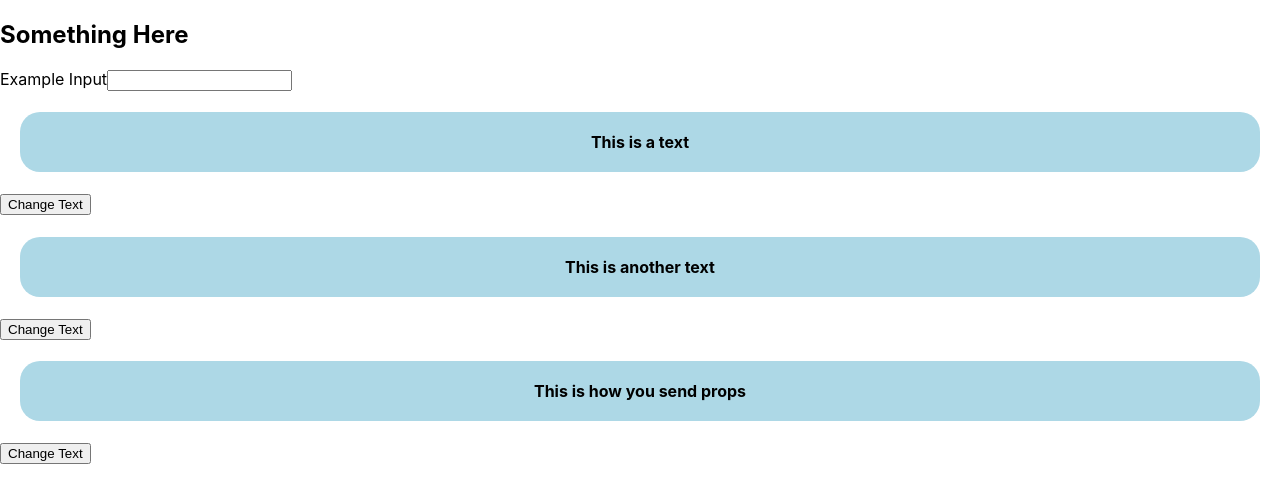
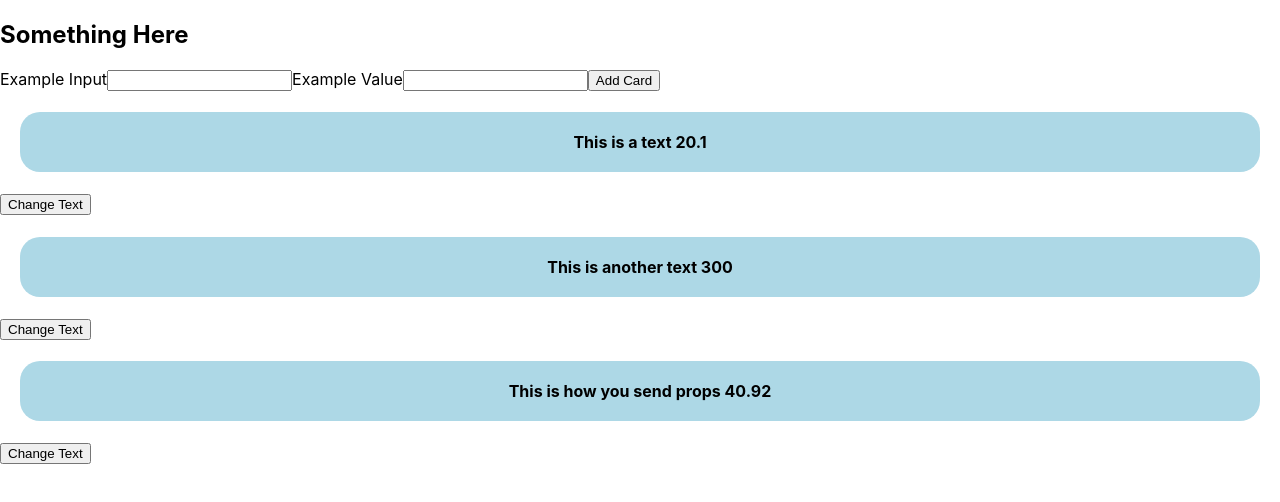
Before and after one commit to ranjan98/react-practice, a React (Create React App) app: page / in a window 1280 px wide. Shown: the top 502 px of the page. Built offline with nearby package versions, Linux system fonts and the light colour scheme.

Commit message:
Add Handling form Submission

```diff
--- a/src/App.js
+++ b/src/App.js
@@ -4,13 +4,14 @@ import './App.css';
 
 function App() {
   const textArr = ["This is a text", "This is another text", "This is how you send props"];
+  const valArr = [20.10, 300, 40.92];
   return (
     <div>
       <h2> Something Here </h2>
       <AddCard />
-      <Card text = {textArr[0]} />
-      <Card text = {textArr[1]} />
-      <Card text = {textArr[2]} />
+      <Card text = {textArr[0]} val={valArr[0]} />
+      <Card text = {textArr[1]} val={valArr[1]} />
+      <Card text = {textArr[2]} val={valArr[2]} />
     </div>
   );
 }
--- a/src/components/AddCard.js
+++ b/src/components/AddCard.js
@@ -1,13 +1,35 @@
+import { useState } from "react";
+
 const AddCard = () => {
 
+    // Using Multiple States - one way
+    const [enteredInput, setEnteredInput] = useState('');
+    const [enteredValue, setEnteredValue] = useState('');
+
     const inputEventHandler = (event) => {
-        console.log(event.target.value);
+        setEnteredInput(event.target.value);
+    }
+
+    const valueEventHandler = (event) => {
+        setEnteredValue(event.target.value);
+    }
+
+    const submitHandler = (event) => {
+        event.preventDefault(); // Prevents default behavior of submitting the form
+        const cardData = {
+            inputText: enteredInput,
+            inputValue: enteredValue
+        }
+        console.log(cardData);
     }
 
     return (
-        <form>
+        <form onSubmit={submitHandler}>
             <label>Example Input</label>
-            <input type="text" onChange={inputEventHandler}/>
+            <input type="text" onChange={inputEventHandler} />
+            <label>Example Value</label>
+            <input type="text" onChange={valueEventHandler} />
+            <button type="submit"> Add Card </button>
         </form>
     );
 }
--- a/src/components/Card.js
+++ b/src/components/Card.js
@@ -10,7 +10,7 @@ function Card(props){
     }
     return (
         <div>
-            <h4 className = "card-shape">{outputText}</h4>
+            <h4 className = "card-shape">{outputText + " " + props.val}</h4>
             <button onClick={changeText}>Change Text</button>
         </div>
     );
```
